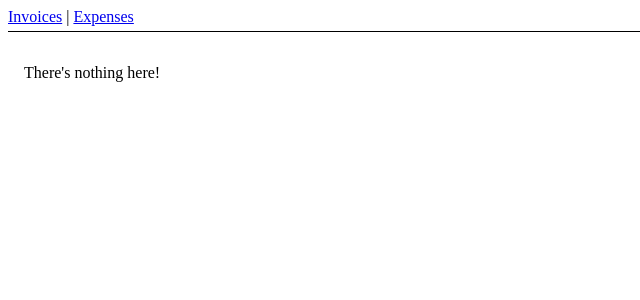
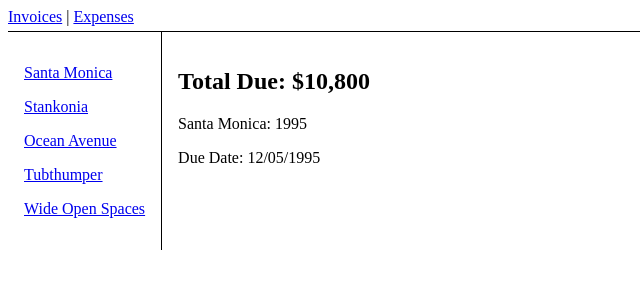
Before and after one commit to 7CORS/ReactJSProfessional, a React (Vite) app in the folder react-router-tutorial/: page /invoices/1995 in a window 1280 px wide. Shown: the top 300 px of the page, without its empty margins (0-640 px from the left). Built offline with nearby package versions, Linux system fonts and the light colour scheme.

Commit message:
Reading URL Params

```diff
--- a/react-router-tutorial/src/data/data.ts
+++ b/react-router-tutorial/src/data/data.ts
@@ -34,3 +34,9 @@
 export function getInvoices() {
     return invoices;
 }
+
+export function getInvoice(number: number | string) {
+    return invoices.find(
+        (invoice) => invoice.number === number
+    );
+}
--- a/react-router-tutorial/src/main.tsx
+++ b/react-router-tutorial/src/main.tsx
@@ -5,6 +5,7 @@
 import Expenses from './routes/Expenses';
 import Invoices from './routes/Invoices';
 import NotFound from './routes/NotFound';
+import Invoice from './routes/Invoices/Invoice';
 
 ReactDOM.createRoot(document.getElementById('root')!).render(
   <BrowserRouter>
@@ -12,7 +13,10 @@
 
       <Route path="/" element={<App />} >
         <Route path="expenses" element={<Expenses />} />
-        <Route path="invoices" element={<Invoices />} />
+
+        <Route path="invoices" element={<Invoices />} >
+          <Route path=":invoiceId" element={<Invoice />} /> {/* specific invoice */}
+        </Route>
 
         {/* The "No Match" route should be the last */}
         <Route path="*" element={<NotFound />} />
--- /dev/null
+++ b/react-router-tutorial/src/routes/Invoices/Invoice/index.tsx
@@ -0,0 +1,24 @@
+import './styles.css';
+
+import { useParams } from "react-router-dom";
+import { getInvoice } from "../../../data/data";
+
+export default function Invoice() {
+    const params = useParams();
+
+    if (!params.invoiceId) {
+        return <div>Invoice ID not found!</div>;
+    }
+
+    const invoice = getInvoice(Number(params.invoiceId));
+
+    return (
+        <main className="invoice-main">
+            <h2 className="invoice-header">Total Due: {invoice?.amount}</h2>
+            <p className="invoice-details">
+                {invoice?.name}: {invoice?.number}
+            </p>
+            <p className="invoice-details">Due Date: {invoice?.due}</p>
+        </main>
+    );
+}
--- /dev/null
+++ b/react-router-tutorial/src/routes/Invoices/Invoice/styles.css
@@ -0,0 +1,11 @@
+.invoice-main {
+    padding: 1rem;
+}
+
+.invoice-header {
+    font-weight: bold;
+}
+
+.invoice-details {
+    margin-top: 1rem;
+}
--- a/react-router-tutorial/src/routes/Invoices/index.tsx
+++ b/react-router-tutorial/src/routes/Invoices/index.tsx
@@ -1,7 +1,7 @@
 import './styles.css';
 
 import { getInvoices } from '../../data/data';
-import { Link } from 'react-router-dom';
+import { Link, Outlet } from 'react-router-dom';
 
 export default function Invoices() {
     const invoices = getInvoices();
@@ -19,6 +19,7 @@
                     </Link>
                 ))}
             </nav>
+            <Outlet />
         </div>
     );
 }
```
